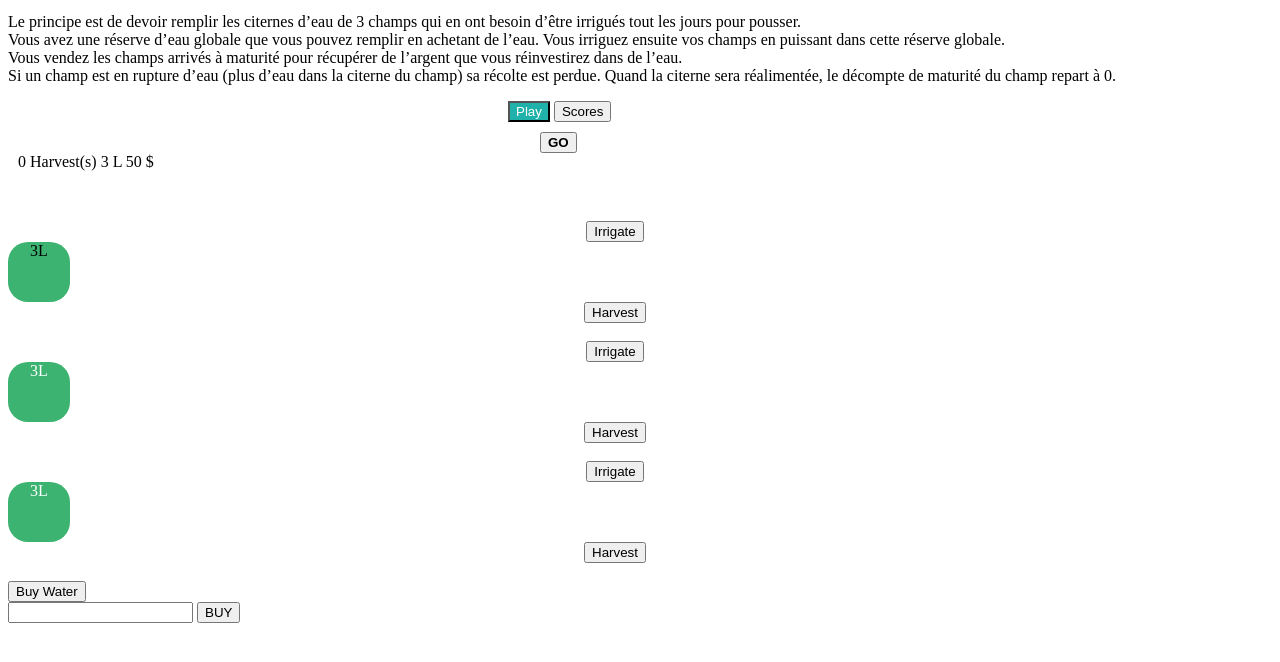
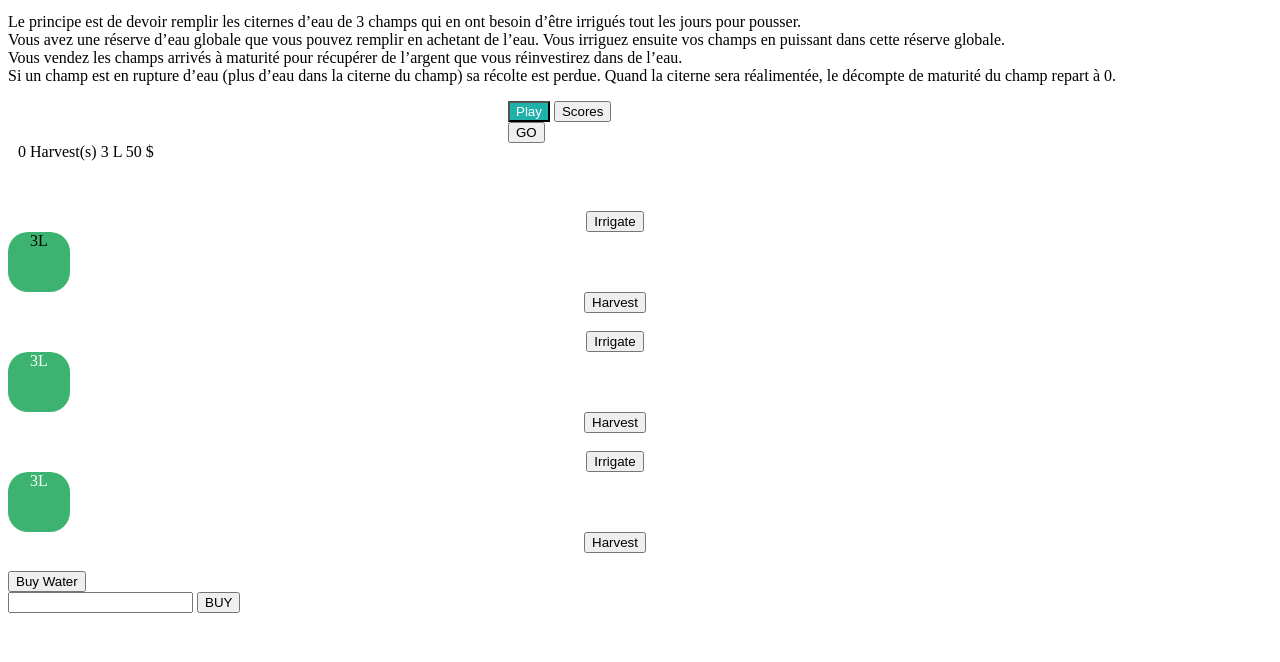
Before and after one commit to Pochwar/dryfield, a website: page index.html in a window 1280 px wide. Shown: the part 222-884 px from the top of the page. Drawn offline with nearby package versions, Linux system fonts and the light colour scheme.

Commit message:
samerlap

```diff
--- a/index.html
+++ b/index.html
@@ -31,7 +31,7 @@
                 <button id=scores>Scores</button>
                 </br>
             </div>
-                <button id=start pause>GO</button>
+                <button id="go" class="pause">GO</button>
             </section>
         </div>
 
```
